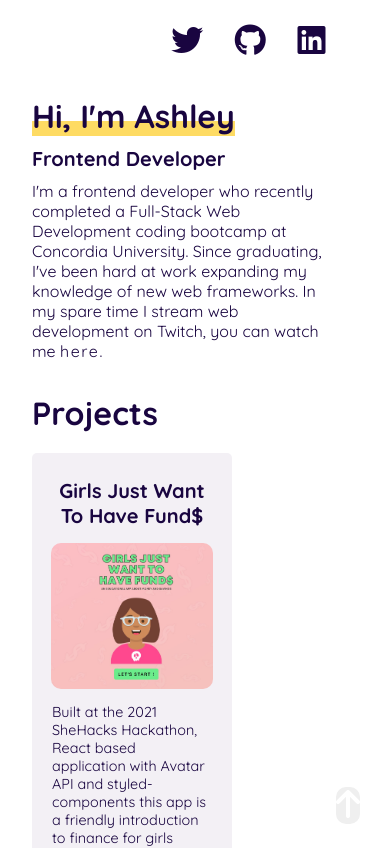
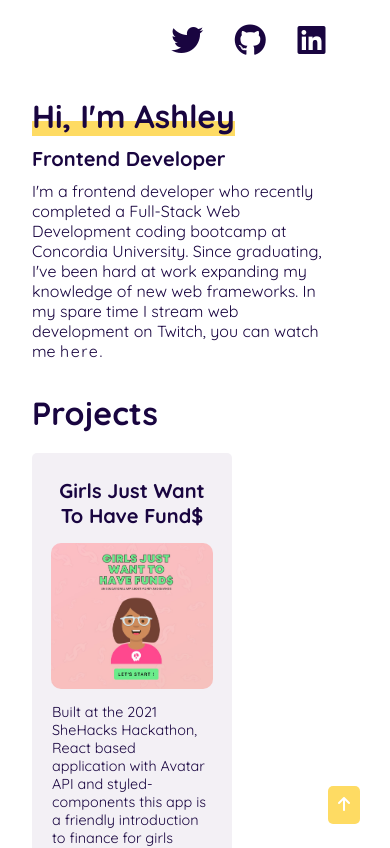
Before and after one commit to splashley/portfolio-v2, a Vue app: page / in a window 390 px wide. Shown: the top 848 px of the page. Built offline with nearby package versions, Linux system fonts and the light colour scheme.

Commit message:
button css changes

```diff
--- a/src/components/ScrollUpButton.vue
+++ b/src/components/ScrollUpButton.vue
@@ -25,5 +25,18 @@
   background: #bcafc4;
 }
 @media only screen and (max-width: 768px) {
+    .scrollUpBtn {
+  background: #fedb63;
+  position: fixed;
+  bottom: 20px;
+  right: 30px;
+  z-index: 99;
+  cursor: pointer;
+  color: white;
+  font-size: 1rem;
+  padding: 10px 10px 10px 10px;
+  border-radius: 5px;
+  border: none;
+}
 }
 </style>
```
